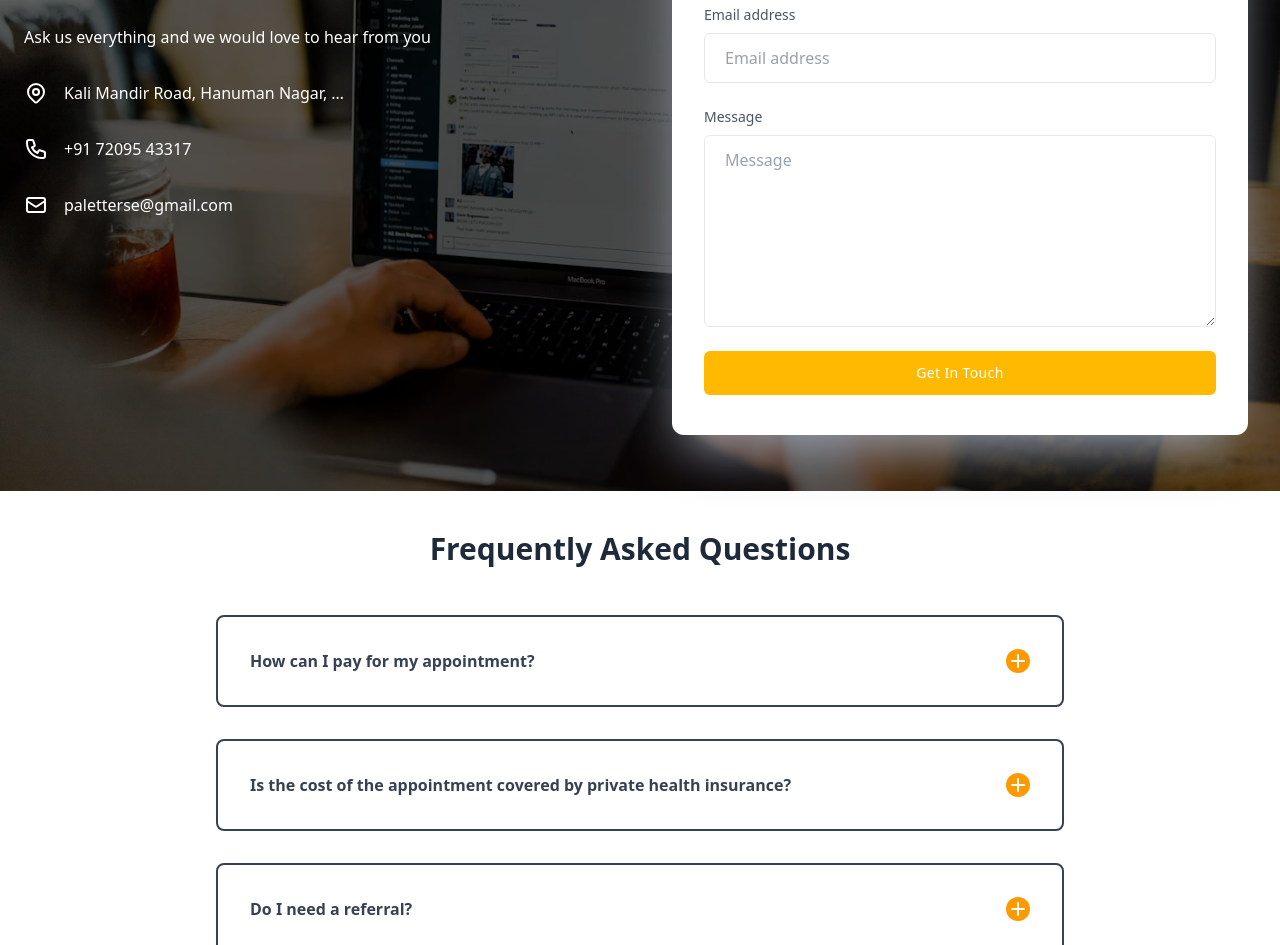
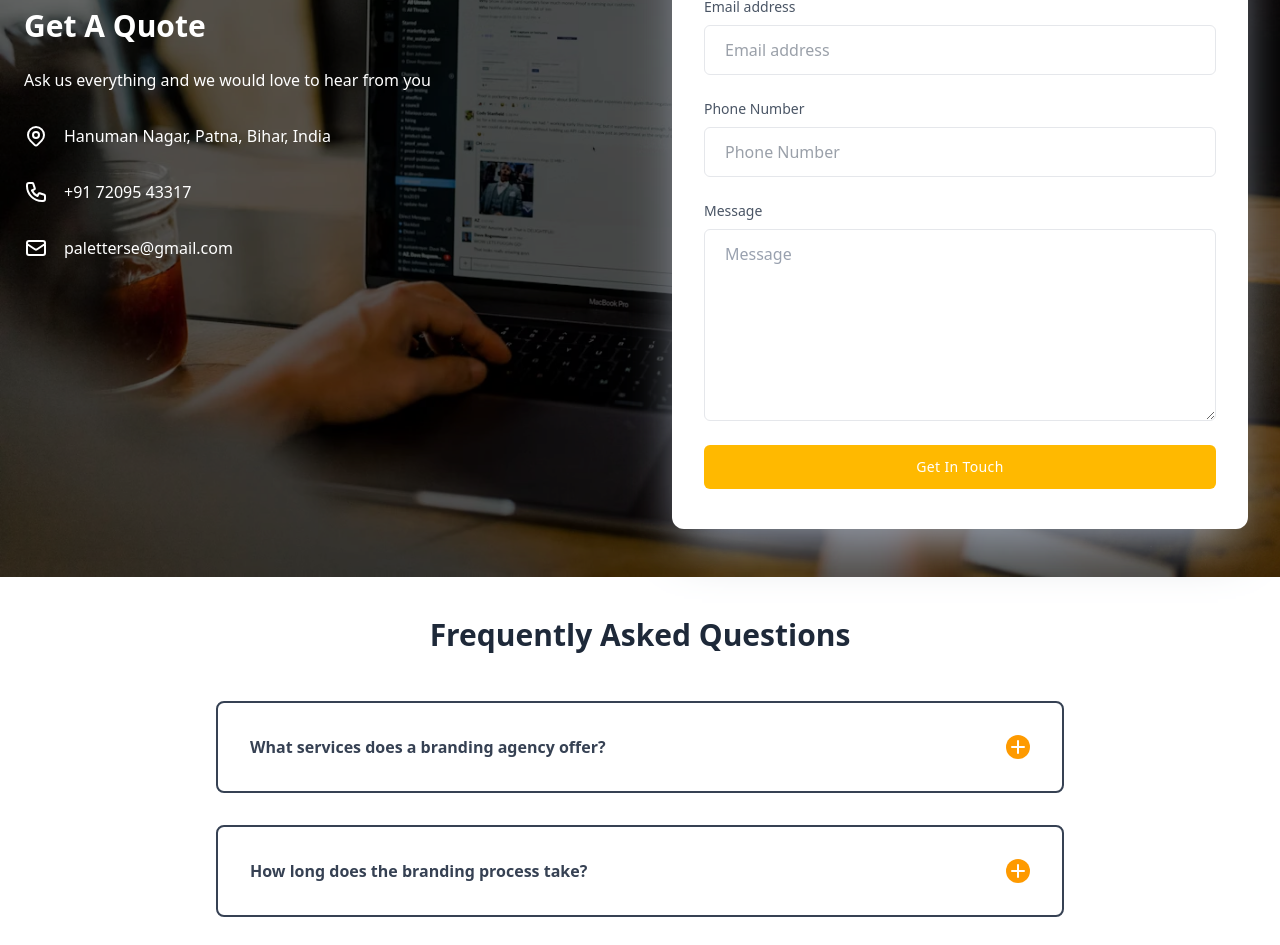
Before and after one commit to dcoder-nikhil0/Paletters, a React (Vite) app in the folder client/: page / in a window 1280 px wide. Shown: the part 4640-5585 px from the top of the page. Built offline with nearby package versions, Linux system fonts and the light colour scheme.

Commit message:
contact and FAQ

```diff
--- a/client/src/Components/Contact/Form.jsx
+++ b/client/src/Components/Contact/Form.jsx
@@ -6,20 +6,23 @@ import emailjs from "emailjs-com";
 const Form = () => {
   const [name, setName] = React.useState("");
   const [email, setEmail] = React.useState("");
+  const [phone, setPhone] = React.useState("");
   const [message, setMessage] = React.useState("");
   const [formError, setFormError] = React.useState({
     name: false,
     email: false,
+    phone: false,
     message: false,
   });
 
   const handleSubmit = (e) => {
     e.preventDefault();
 
-    if (!name || !email || !message) {
+    if (!name || !email || !message || !phone) {
       setFormError({
         name: !name,
         email: !email,
+        phone: !phone,
         message: !message,
       });
       return;
@@ -32,6 +35,7 @@ const Form = () => {
     const templateParams = {
       name: name,
       email: email,
+      phone: phone,
       message: message,
     };
 
@@ -40,6 +44,7 @@ const Form = () => {
         console.log("Email sent successfully!", response.status, response.text);
         setName("");
         setEmail("");
+        setPhone("");
         setMessage("");
       },
       (error) => {
@@ -91,7 +96,7 @@ const Form = () => {
                     </svg>
 
                     <span className="mx-2 text-white truncate w-72">
-                      Kali Mandir Road, Hanuman Nagar, Patna, Bihar 800020
+                      Hanuman Nagar, Patna, Bihar, India
                     </span>
                   </p>
 
@@ -180,6 +185,21 @@ const Form = () => {
                       />
                     </div>
 
+                    <div className="flex-1 mt-6">
+                      <label className="block mb-2 text-sm text-gray-600 ">
+                        Phone Number
+                      </label>
+                      <input
+                        type="phone"
+                        placeholder="Phone Number"
+                        value={phone}
+                        onChange={(e) => setPhone(e.target.value)}
+                        error={formError.phone}
+                        helperText={formError.phone ? "Phone is required" : ""}
+                        className="block w-full px-5 py-3 mt-2 text-gray-700 bg-white border border-gray-200 rounded-md  dark:border-gray-600 focus:border-blue-400 focus:ring-blue-300 focus:ring-opacity-40 dark:focus:border-blue-300 focus:outline-none focus:ring"
+                      />
+                    </div>
+
                     <div className="w-full mt-6">
                       <label className="block mb-2 text-sm text-gray-600 ">
                         Message
@@ -197,8 +217,9 @@ const Form = () => {
                     </div>
 
                     <button
-                     onClick={handleSubmit}
-                     className="w-full px-6 py-3 mt-6 text-sm font-medium tracking-wide text-white capitalize transition-colors duration-300 transform bg-amber-400 rounded-md hover:bg-amber-500 focus:outline-none focus:ring focus:ring-blue-400 focus:ring-opacity-50">
+                      onClick={handleSubmit}
+                      className="w-full px-6 py-3 mt-6 text-sm font-medium tracking-wide text-white capitalize transition-colors duration-300 transform bg-amber-400 rounded-md hover:bg-amber-500 focus:outline-none focus:ring focus:ring-blue-400 focus:ring-opacity-50"
+                    >
                       get in touch
                     </button>
                   </form>
--- a/client/src/Components/Home/HomeFAQ.jsx
+++ b/client/src/Components/Home/HomeFAQ.jsx
@@ -3,24 +3,24 @@ import React, { useState } from "react";
 
 const faqs = [
   {
-    question: "How can I pay for my appointment?",
+    question: "What services does a branding agency offer?",
     answer:
-      "You can pay for your appointment using various methods including credit card, UPI, net banking, or at the time of service. Please refer to the confirmation email for more details.",
+      "A branding agency helps businesses create, develop, and manage their brand identity. This typically includes brand strategy, logo and visual identity design, messaging and tone of voice, brand guidelines, and sometimes web design, packaging, and marketing collateral.",
   },
   {
-    question: "Is the cost of the appointment covered by private health insurance?",
+    question: "How long does the branding process take?",
     answer:
-      "Yes, some services may be covered by private insurance. Please contact your provider or check your plan details for confirmation.",
+      "The timeline can vary depending on the scope of the project. A full branding package—from strategy to final deliverables—usually takes 4 to 12 weeks. We’ll provide a detailed timeline after understanding your goals and needs.",
   },
   {
-    question: "Do I need a referral?",
+    question: "What’s the difference between a logo and a brand?",
     answer:
-      "Referrals are not necessary for all services. However, some specialized consultations may require one. Please contact us for guidance.",
+      "A logo is a visual symbol that represents your business, while your brand is the entire perception of your company—your values, messaging, visual identity, customer experience, and more. A strong brand goes far beyond just a logo.",
   },
   {
-    question: "What are your opening hours?",
+    question: "Can you work with startups or businesses that are rebranding?",
     answer:
-      "We are open from 9 AM to 6 PM, Monday to Friday. Weekend appointments may be available on request.",
+      "Absolutely. We work with both new businesses looking to establish their brand and established companies aiming to refresh or reposition their brand. We tailor our approach based on your current stage and future goals.",
   },
   {
     question: "What can I expect at my first consultation?",
@@ -46,10 +46,7 @@ const HomeFAQ = () => {
 
           <div className="mt-12 space-y-8">
             {faqs.map((faq, index) => (
-              <div
-                key={index}
-                className="border-2 rounded-lg border-gray-700"
-              >
+              <div key={index} className="border-2 rounded-lg border-gray-700">
                 <button
                   onClick={() => toggleFAQ(index)}
                   className="flex items-center justify-between w-full p-8"
@@ -89,9 +86,7 @@ const HomeFAQ = () => {
                 {openIndex === index && (
                   <>
                     <hr className="border-gray-700" />
-                    <p className="p-8 text-sm text-gray-500 ">
-                      {faq.answer}
-                    </p>
+                    <p className="p-8 text-sm text-gray-500 ">{faq.answer}</p>
                   </>
                 )}
               </div>
```
